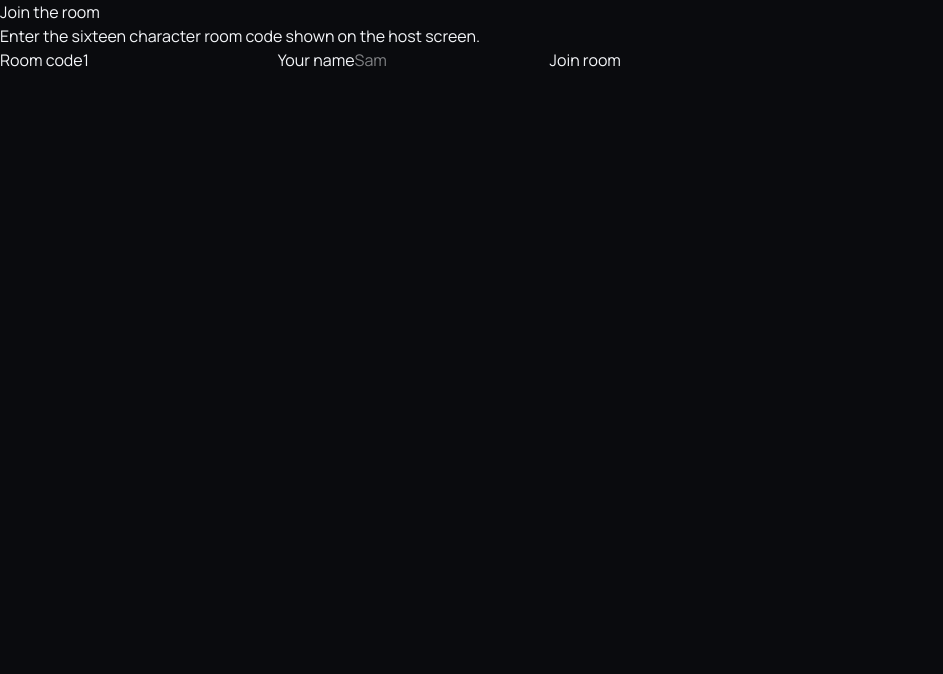
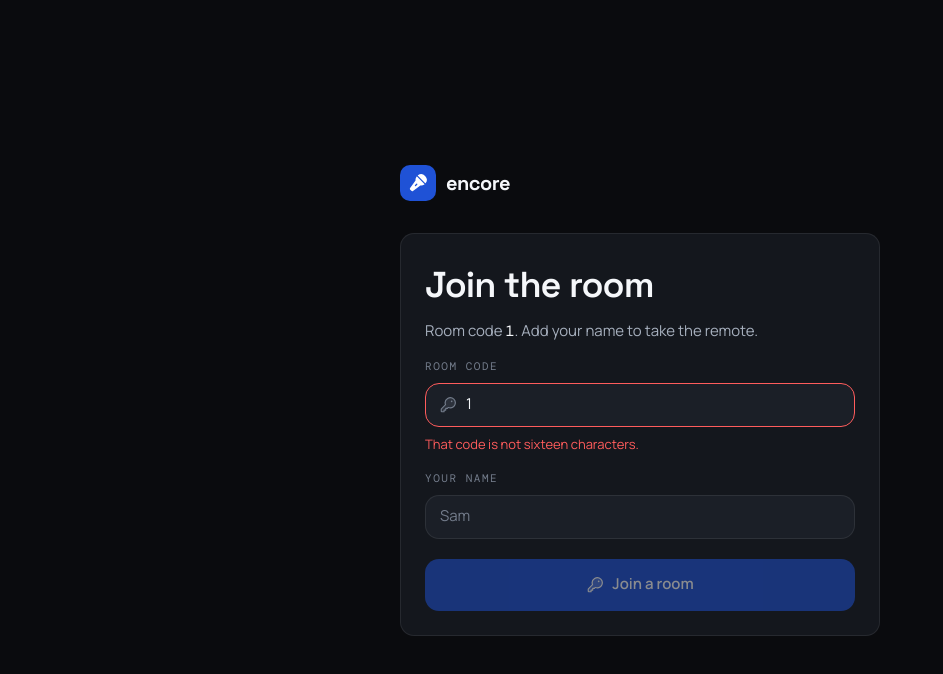
Before and after one commit to Ediwow110/echo-karaoke, a React (Vite) app: page /join/1 in a window 1280 px wide. Shown: the top 674 px of the page, without its empty margins (0-943 px from the left). Built offline with nearby package versions, Linux system fonts and the light colour scheme; no server answers.

Commit message:
feat: rebuild the join screen on the console primitives

```diff
--- a/src/app/JoinRoomPage.tsx
+++ b/src/app/JoinRoomPage.tsx
@@ -1,8 +1,10 @@
 import { useEffect, useState, type FormEvent } from 'react';
 import { useNavigate, useParams } from 'react-router-dom';
+import { KeyIcon, MicrophoneStageIcon } from '@phosphor-icons/react';
 import { useRoomApi } from './RoomApiProvider';
 import { joinRoom } from '../features/rooms/roomApi';
 import { isValidRoomCode, normalizeRoomCode } from '../features/rooms/roomCode';
+import { Button, Field } from '../ui';
 
 type JoinStatus = 'idle' | 'joining' | 'failed';
 
@@ -36,46 +38,66 @@ export default function JoinRoomPage() {
   const canSubmit = isValidRoomCode(code) && status !== 'joining';
 
   return (
-    <main className="join-shell">
-      <h1>Join the room</h1>
-      <p className="join-lead">
-        {isValidRoomCode(code)
-          ? 'Room code ' + code + '. Add your name to take the remote.'
-          : 'Enter the sixteen character room code shown on the host screen.'}
+    <main className="grid min-h-dvh place-items-center bg-graphite px-4 py-12 text-ink">
+      <div className="w-full max-w-[30rem]">
+        <a href="/" className="inline-flex items-center gap-2.5">
+          <span className="grid size-9 place-items-center rounded-media bg-signal-fill text-white">
+            <MicrophoneStageIcon size={20} weight="fill" aria-hidden="true" />
+          </span>
+          <span className="font-display text-xl font-bold tracking-tight">encore</span>
+        </a>
+
+        <div className="mt-8 rounded-panel border border-line bg-surface p-6">
+          <h1 className="font-display text-[clamp(1.75rem,3.4vw,2.25rem)] font-semibold tracking-tight">Join the room</h1>
+          <p className="mt-2 text-[0.9375rem] text-ink-2">
+            Room code <span className="font-mono text-ink">{code}</span>. Add your name to take the remote.
           </p>
 
-      <form className="entry-card" onSubmit={handleSubmit} aria-label="Join this room">
-        <label htmlFor="code">Room code</label>
-        <input
+          <form onSubmit={handleSubmit} aria-label="Join this room">
+            <Field
               id="code"
-          name="code"
+              label="Room code"
               value={code}
               onChange={(event) => setCode(normalizeRoomCode(event.target.value))}
               placeholder="ABCD EFGH JKMN PQRS"
               autoComplete="off"
               spellCheck={false}
               maxLength={24}
-          aria-invalid={code.length > 0 && !isValidRoomCode(code)}
+              icon={<KeyIcon size={18} weight="duotone" />}
+              error={code.length > 0 && !isValidRoomCode(code) ? 'That code is not sixteen characters.' : null}
             />
-
-        <label htmlFor="name">Your name</label>
-        <input
+            <Field
               id="name"
-          name="name"
+              label="Your name"
               value={displayName}
               onChange={(event) => setDisplayName(event.target.value)}
               placeholder="Sam"
               autoComplete="nickname"
               maxLength={32}
             />
-
-        <button className="action-button action-primary" type="submit" disabled={!canSubmit}>
-          <span>{status === 'joining' ? 'Joining' : 'Join room'}</span>
-        </button>
+            <Button
+              type="submit"
+              variant="primary"
+              size="lg"
+              className="mt-5 w-full"
+              icon={<KeyIcon size={18} weight="duotone" />}
+              busy={status === 'joining'}
+              disabled={!canSubmit}
+            >
+              {status === 'joining' ? 'Joining the room' : 'Join a room'}
+            </Button>
           </form>
 
-      {error !== null ? <p className="form-error" role="alert">{error}</p> : null}
-      {status === 'failed' ? <a className="quiet-note" href="/">Try another room</a> : null}
+          {error === null ? null : (
+            <p role="alert" className="mt-4 rounded-media border-l-2 border-danger bg-danger/10 px-3.5 py-2.5 text-[0.875rem] text-danger">
+              {error}
+            </p>
+          )}
+          {status === 'failed' ? (
+            <a href="/" className="mt-4 inline-block text-[0.8125rem] text-signal hover:underline">Try another room</a>
+          ) : null}
+        </div>
+      </div>
     </main>
   );
 }
```
Also changed, not shown: 1 other file (tests, documents, lock files or other folders). Lines whose indentation alone changed are shown as unchanged.
